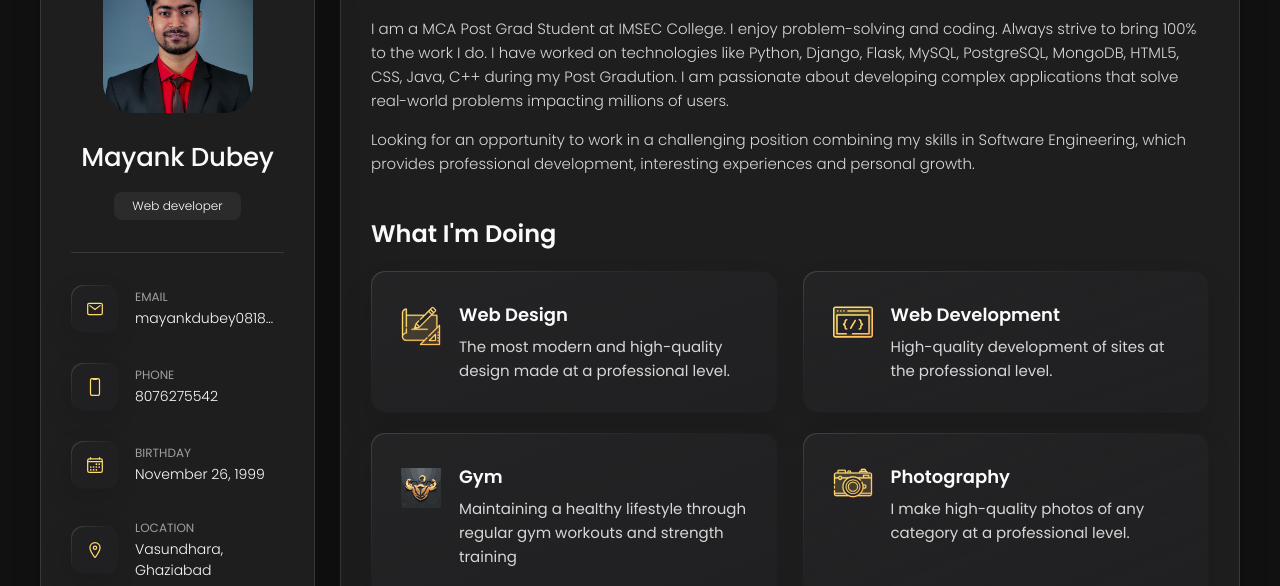
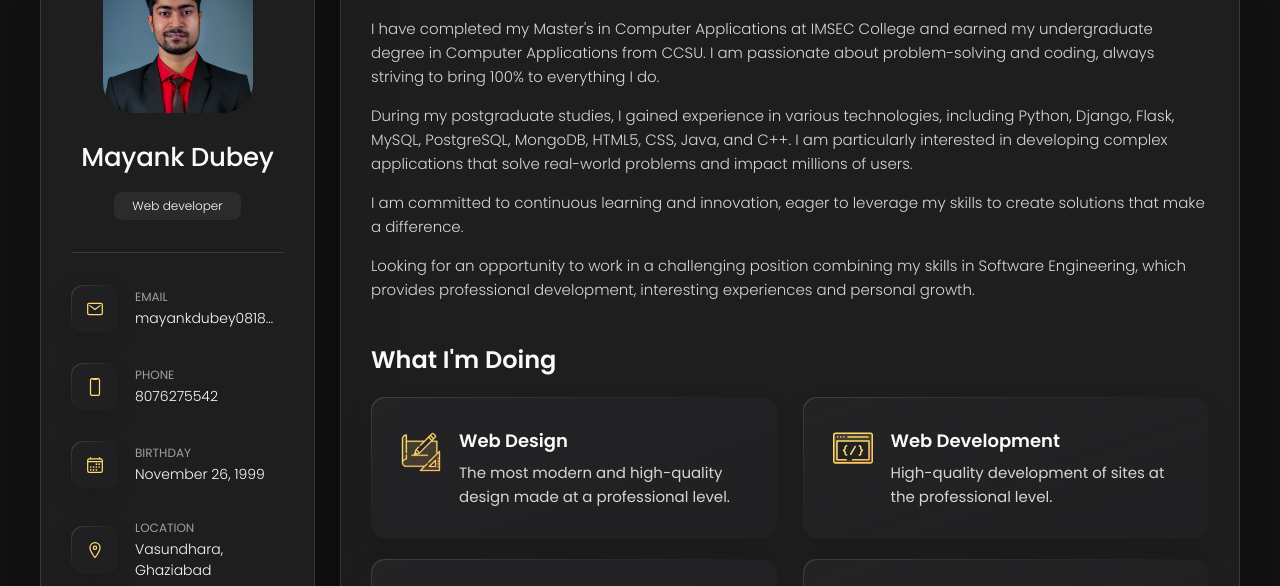
Before and after one commit to mayankdubey23/Portfolio, a plain HTML site: page index.html in a window 1280 px wide. Shown: the part 162-748 px from the top of the page. Drawn offline with nearby package versions, Linux system fonts and the light colour scheme.

Commit message:
index.html

```diff
--- a/index.html
+++ b/index.html
@@ -203,11 +203,15 @@
 
         <section class="about-text">
           <p>
-            I am a MCA Post Grad Student at IMSEC College. I enjoy problem-solving and coding. Always strive to bring 100% to the work I do.
+            I have completed my Master's in Computer Applications at IMSEC College and earned my undergraduate degree in Computer Applications from CCSU. I am passionate about problem-solving and coding, always striving to bring 100% to everything I do.
+          </p>
 
-            I have worked on technologies like Python, Django, Flask, MySQL, PostgreSQL, MongoDB, HTML5, CSS, Java, C++ during my Post Gradution.
+          <p>
+             During my postgraduate studies, I gained experience in various technologies, including Python, Django, Flask, MySQL, PostgreSQL, MongoDB, HTML5, CSS, Java, and C++. I am particularly interested in developing complex applications that solve real-world problems and impact millions of users.
+          </p>
 
-            I am passionate about developing complex applications that solve real-world problems impacting millions of users.
+          <p>
+            I am committed to continuous learning and innovation, eager to leverage my skills to create solutions that make a difference.
           </p>
 
           <p>
```
